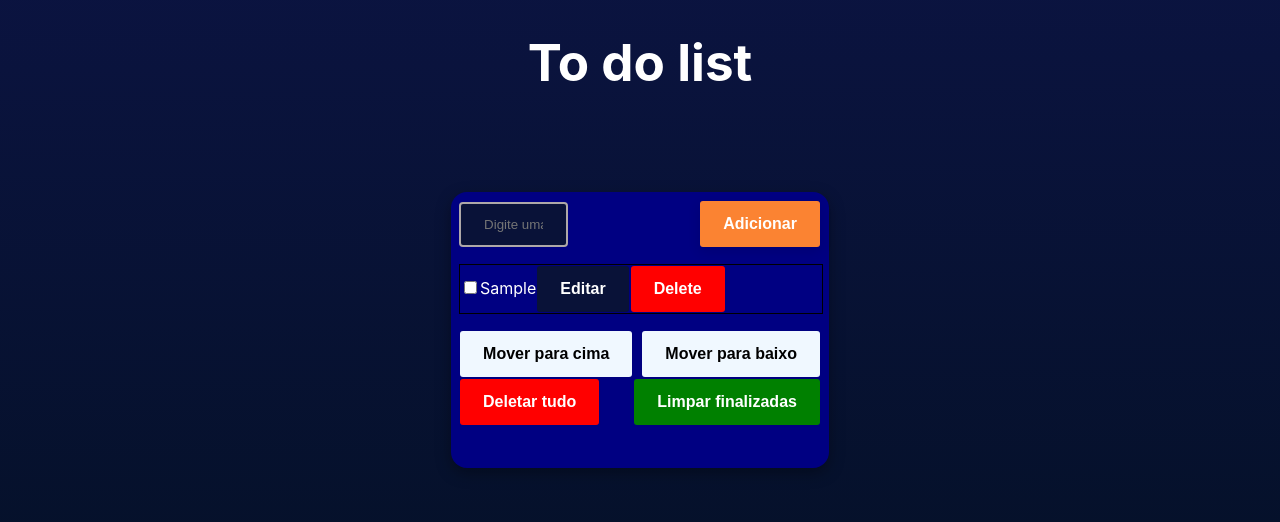
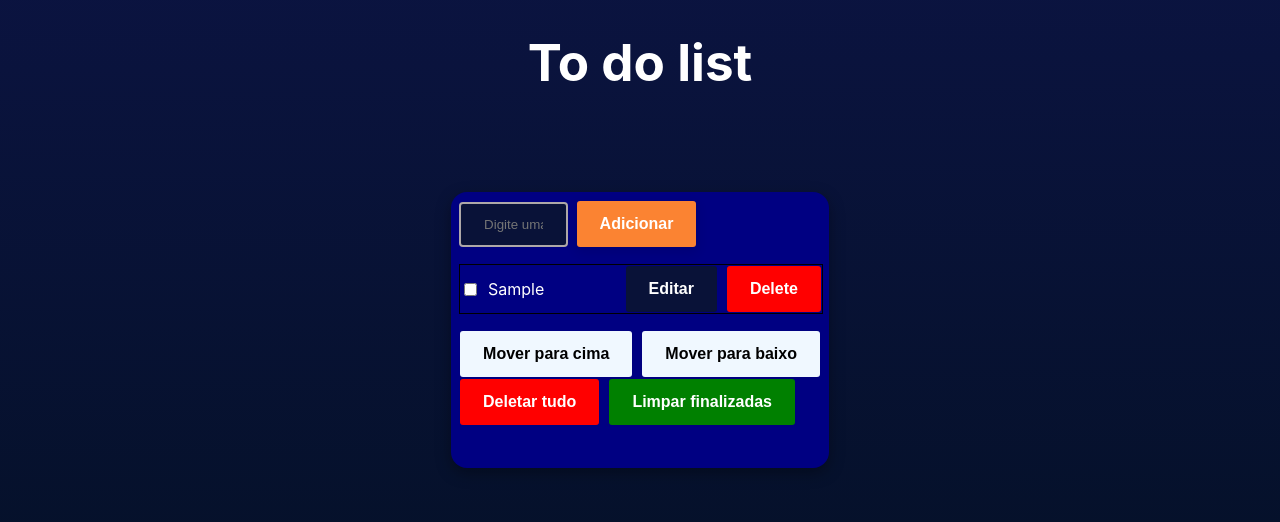
Before and after one commit to coelhoreinaldo/to-do-list, a React (Vite) app: page / in a window 1280 px wide. Both pictures are taken after typing "Sample" into the empty fields and a click on the button "Adicionar". Shown: the top 522 px of the page. Built offline with nearby package versions, Linux system fonts and the light colour scheme.

Commit message:
🎨 feat: css

```diff
--- a/src/App.ts
+++ b/src/App.ts
@@ -15,15 +15,19 @@ export const Form = styled.form`
   box-shadow: rgba(0, 0, 0, 0.35) 0px 5px 15px;
   min-height: 260px;
   padding: 8px;
+  max-width: 460px;
 `;
 
 export const Div = styled.div`
   display: flex;
   flex-wrap: nowrap;
   width: 100%;
-  justify-content: space-between;
   align-items: center;
   gap: 8px;
+`;
+
+export const ListItemButtons = styled(Div)`
+  justify-content: flex-end;
 `;
 
 export const List = styled.ul`
@@ -46,6 +50,8 @@ export const ListItem = styled.li<{ $completed: boolean, $isSelected: boolean }>
   text-align: left;
   border: 1px solid black;
   border: ${(props) => props.$isSelected && '1px solid red'};
+  display: flex;
+  justify-content: space-between;
 
 `;
 
--- a/src/App.tsx
+++ b/src/App.tsx
@@ -1,6 +1,6 @@
 import React, { useEffect, useState } from 'react';
 import Header from './components/Header';
-import { Button, Div, Form, Input, List, ListItem, Main } from './App';
+import { Button, Div, Form, Input, List, ListItem, ListItemButtons, Main } from './App';
 
 interface Task {
   id: number;
@@ -143,12 +143,16 @@ function App() {
               $isSelected={ selectedId === item.id }
               onClick={ () => handleSelected(item.id) }
             >
+              <Div>
                 <input
                   type="checkbox"
                   id={ `${item.id}` }
                   onChange={ handleUpdate }
                 />
                 <label>{item.name}</label>
+              </Div>
+              <ListItemButtons>
+
                 <Button
                   type="button"
                   onClick={ () => handleUpdateSelected(item) }
@@ -164,6 +168,7 @@ function App() {
                   Delete
 
                 </Button>
+              </ListItemButtons>
             </ListItem>
           ))}
         </List>
--- a/src/GlobalStyle.ts
+++ b/src/GlobalStyle.ts
@@ -6,6 +6,7 @@ const GlobalStyle = createGlobalStyle`
     margin: 0 auto;
     padding: 2rem;
     text-align: center;
+
   }
 
   :root {
@@ -16,7 +17,7 @@ const GlobalStyle = createGlobalStyle`
     color-scheme: light dark;
     color: rgba(255, 255, 255, 0.87);
     background: linear-gradient(179.4deg, rgb(12, 20, 69) -16.9%, rgb(1 15 26) 119.9%);
-    /* background-color: #242424; */
+    background-attachment: fixed;
 
     font-synthesis: none;
     text-rendering: optimizeLegibility;
```
Lines whose indentation alone changed are shown as unchanged.
